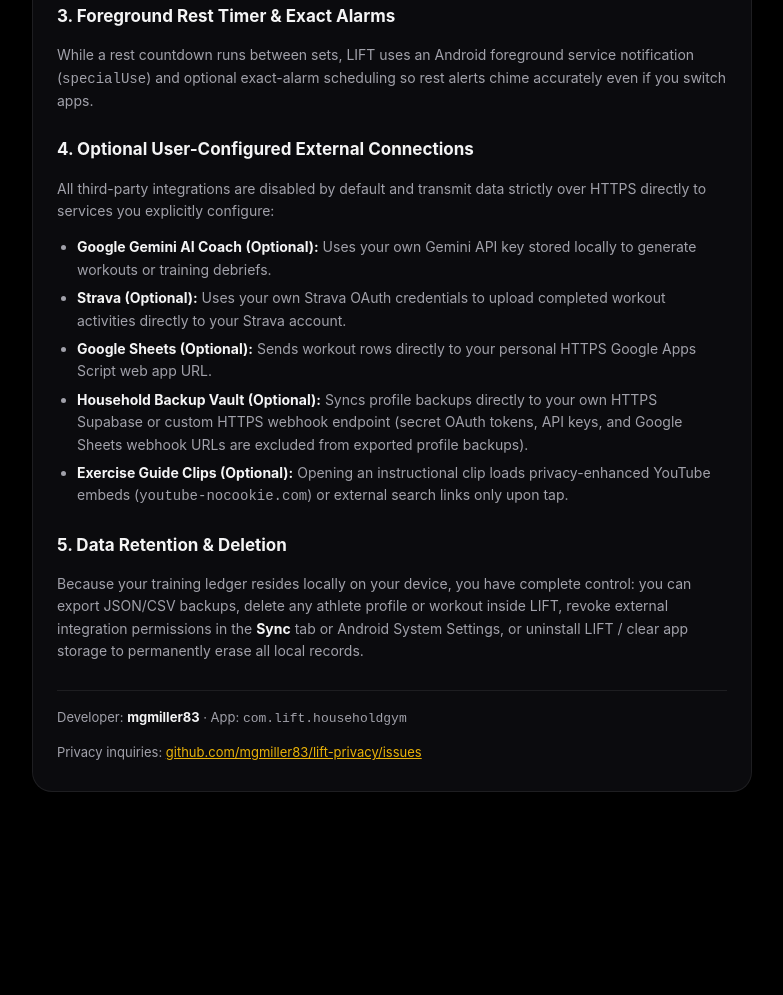
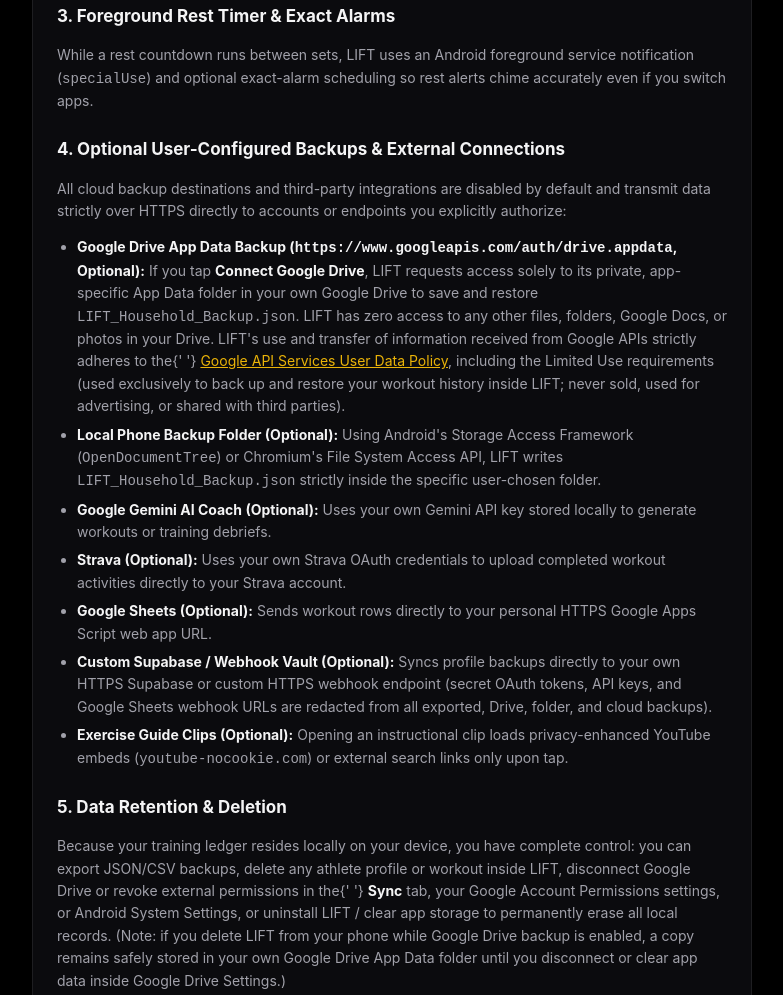
Before and after one commit to mgmiller83/lift-privacy, a plain HTML site: page privacy.html in a window 1280 px wide. Shown: the part 880-1875 px from the top of the page, without its empty margins (248-1031 px from the left). Before the commit the page ends 1720 px from the top, so only its background shows below. Drawn offline with Linux system fonts and the light colour scheme.

Commit message:
docs(privacy): disclose optional Google Drive appdata and SAF folder backups

```diff
--- a/privacy.html
+++ b/privacy.html
@@ -162,12 +162,31 @@
         scheduling so rest alerts chime accurately even if you switch apps.
       </p>
 
-      <h2>4. Optional User-Configured External Connections</h2>
+      <h2>4. Optional User-Configured Backups &amp; External Connections</h2>
       <p>
-        All third-party integrations are disabled by default and transmit data strictly
-        over HTTPS directly to services you explicitly configure:
+        All cloud backup destinations and third-party integrations are disabled by default
+        and transmit data strictly over HTTPS directly to accounts or endpoints you
+        explicitly authorize:
       </p>
       <ul>
+        <li>
+          <strong>Google Drive App Data Backup (<code>https://www.googleapis.com/auth/drive.appdata</code>, Optional):</strong>
+          If you tap <strong>Connect Google Drive</strong>, LIFT requests access solely to
+          its private, app-specific App Data folder in your own Google Drive to save and
+          restore <code>LIFT_Household_Backup.json</code>. LIFT has zero access to any
+          other files, folders, Google Docs, or photos in your Drive. LIFT&apos;s use and
+          transfer of information received from Google APIs strictly adheres to the{' '}
+          <a href="https://developers.google.com/terms/api-services-user-data-policy" target="_blank" rel="noopener noreferrer">Google API Services User Data Policy</a>,
+          including the Limited Use requirements (used exclusively to back up and restore
+          your workout history inside LIFT; never sold, used for advertising, or shared
+          with third parties).
+        </li>
+        <li>
+          <strong>Local Phone Backup Folder (Optional):</strong> Using Android&apos;s Storage
+          Access Framework (<code>OpenDocumentTree</code>) or Chromium&apos;s File System
+          Access API, LIFT writes <code>LIFT_Household_Backup.json</code> strictly inside
+          the specific user-chosen folder.
+        </li>
         <li>
           <strong>Google Gemini AI Coach (Optional):</strong> Uses your own Gemini
           API key stored locally to generate workouts or training debriefs.
@@ -181,10 +200,10 @@
           personal HTTPS Google Apps Script web app URL.
         </li>
         <li>
-          <strong>Household Backup Vault (Optional):</strong> Syncs profile backups directly
-          to your own HTTPS Supabase or custom HTTPS webhook endpoint (secret OAuth
-          tokens, API keys, and Google Sheets webhook URLs are excluded from exported
-          profile backups).
+          <strong>Custom Supabase / Webhook Vault (Optional):</strong> Syncs profile backups
+          directly to your own HTTPS Supabase or custom HTTPS webhook endpoint (secret OAuth
+          tokens, API keys, and Google Sheets webhook URLs are redacted from all exported,
+          Drive, folder, and cloud backups).
         </li>
         <li>
           <strong>Exercise Guide Clips (Optional):</strong> Opening an instructional clip
@@ -197,9 +216,12 @@
       <p>
         Because your training ledger resides locally on your device, you have complete
         control: you can export JSON/CSV backups, delete any athlete profile or workout
-        inside LIFT, revoke external integration permissions in the <strong>Sync</strong>
-        tab or Android System Settings, or uninstall LIFT / clear app storage to
-        permanently erase all local records.
+        inside LIFT, disconnect Google Drive or revoke external permissions in the{' '}
+        <strong>Sync</strong> tab, your Google Account Permissions settings, or Android
+        System Settings, or uninstall LIFT / clear app storage to permanently erase all
+        local records. (Note: if you delete LIFT from your phone while Google Drive backup
+        is enabled, a copy remains safely stored in your own Google Drive App Data folder
+        until you disconnect or clear app data inside Google Drive Settings.)
       </p>
 
       <div class="footer">
```
